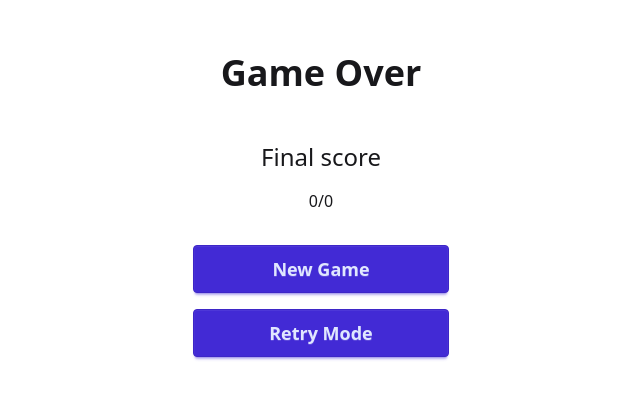
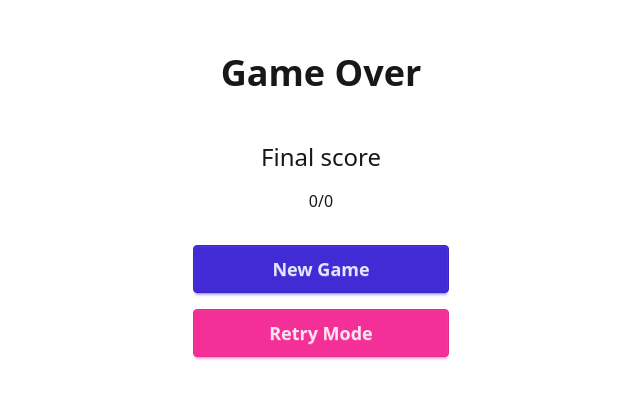
Before and after one commit to CodeByFred/trivia, a React (Vite) app in the folder frontend/: page /gameover in a window 1280 px wide. Shown: the part 195-594 px from the top of the page, without its empty margins (319-959 px from the left). Built offline with nearby package versions, Linux system fonts and the light colour scheme; no server answers; a web font is replaced by a local one.

Commit message:
updates retry mode button color

```diff
--- a/frontend/src/pages/GameOverPage.tsx
+++ b/frontend/src/pages/GameOverPage.tsx
@@ -18,7 +18,12 @@ const GameOverPage = () => {
       </p>
       <div className="flex flex-wrap justify-center space-y-4 m-8">
         <Button onClick={() => navigate("/")}>New Game</Button>
-        <Button onClick={() => navigate("/retry")}>Retry Mode</Button>
+        <Button
+          onClick={() => navigate("/retry")}
+          className="btn btn-secondary btn-lg btn-wide"
+        >
+          Retry Mode
+        </Button>
       </div>
     </div>
   );
```
